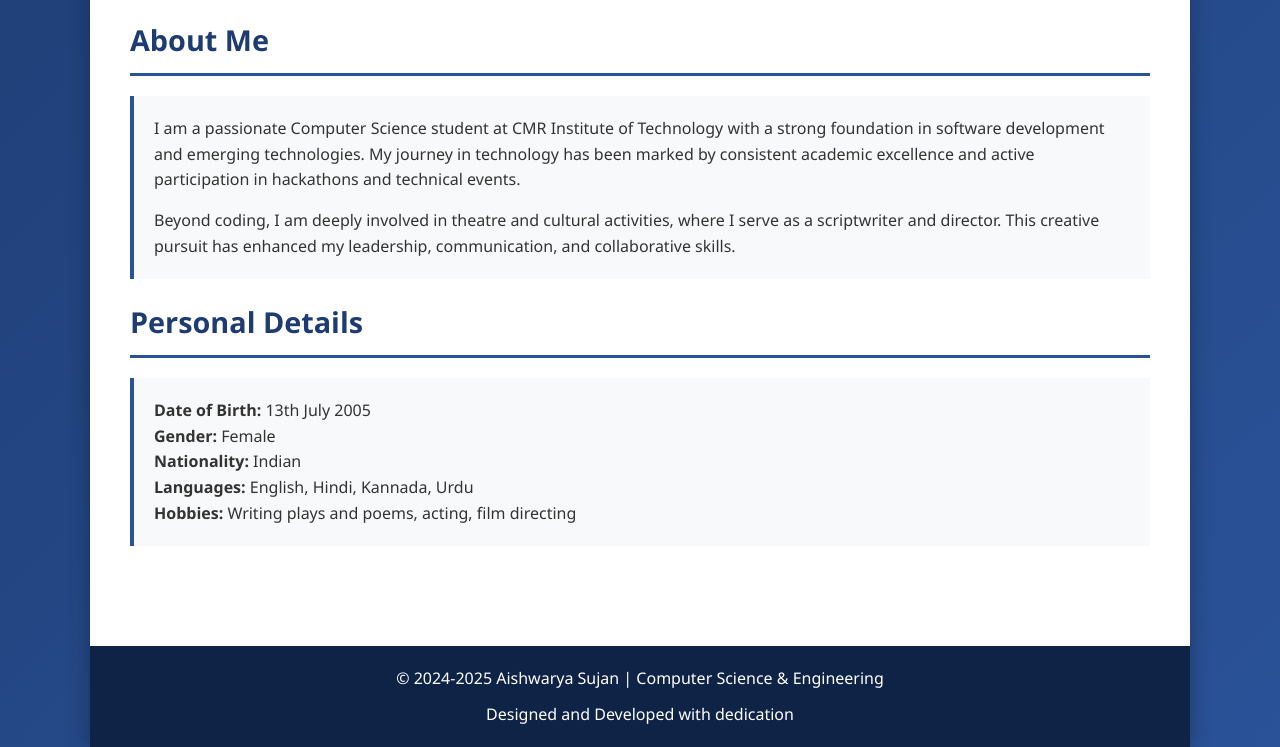
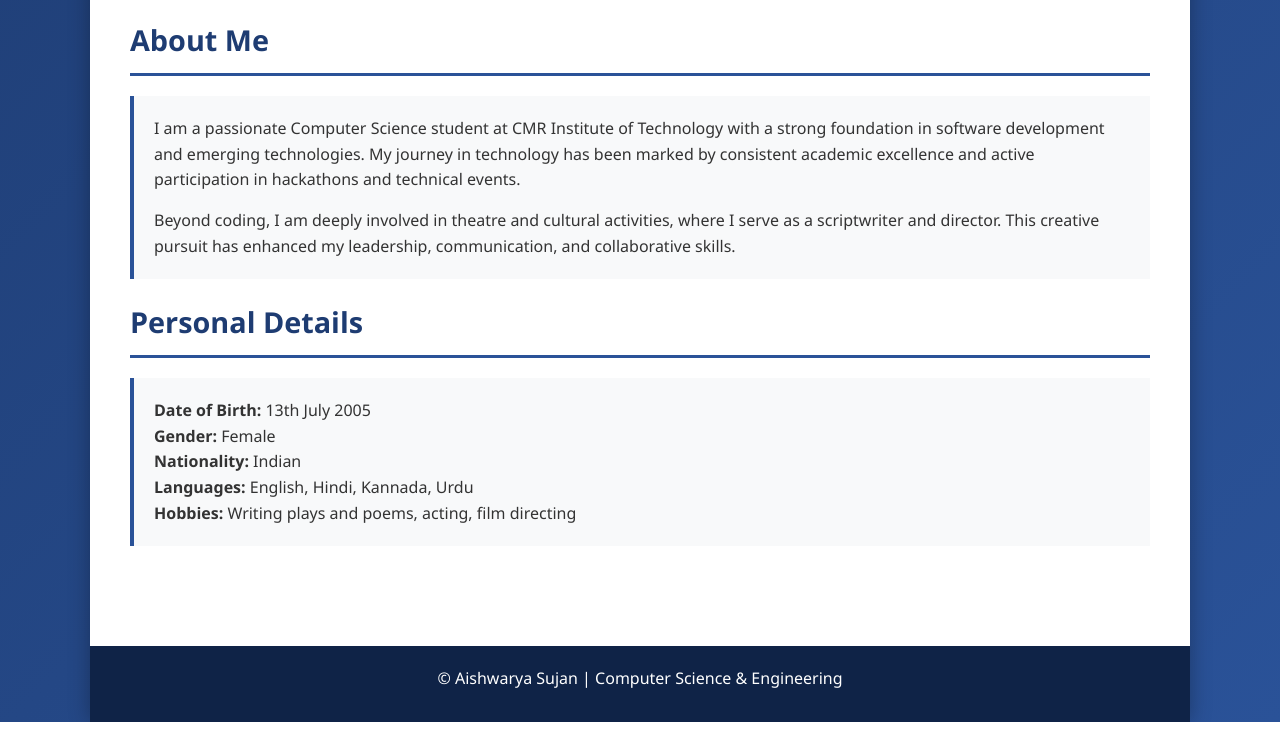
Before and after one commit to aish-aish006/aishwarya-resume, a plain HTML site: page index.html in a window 1280 px wide. Shown: the part 532-1279 px from the top of the page. After the commit the page ends 1254 px from the top, so only its background shows below. Drawn offline with nearby package versions, Linux system fonts and the light colour scheme.

Commit message:
Update index.html

```diff
--- a/index.html
+++ b/index.html
@@ -626,8 +626,8 @@
         </div>
 
         <footer>
-            <p>&copy; 2024-2025 Aishwarya Sujan | Computer Science & Engineering</p>
-            <p style="margin-top: 10px;">Designed and Developed with dedication</p>
+            <p>&copy; Aishwarya Sujan | Computer Science & Engineering</p>
+            <p style="margin-top: 10px;"></p>
         </footer>
     </div>
 
```
